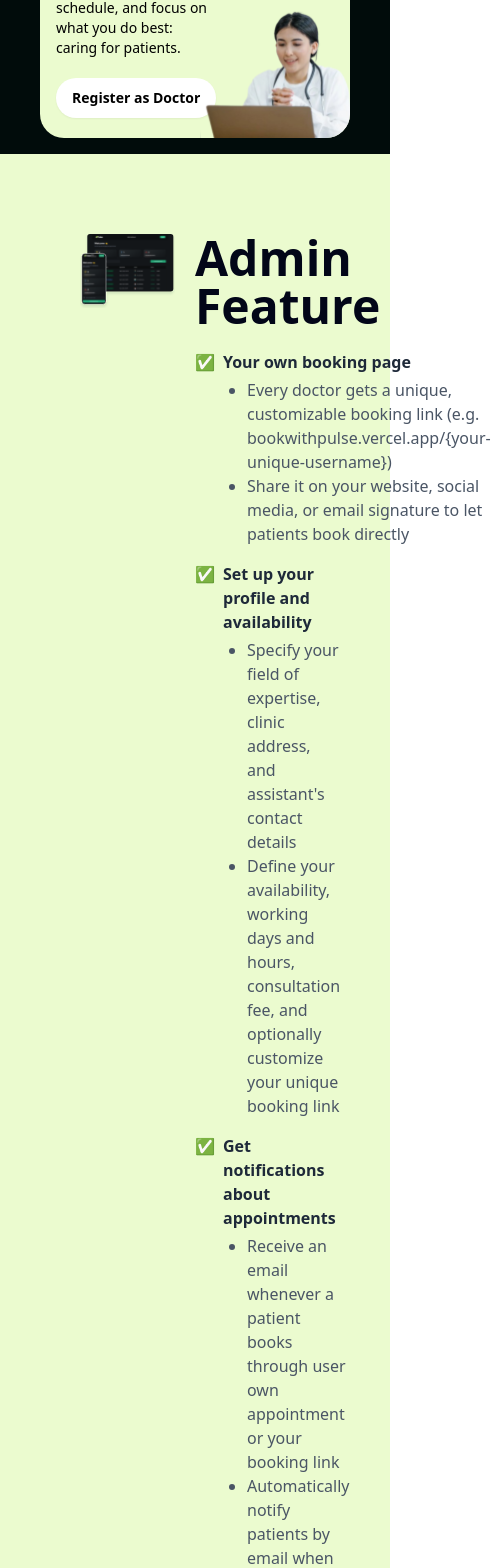
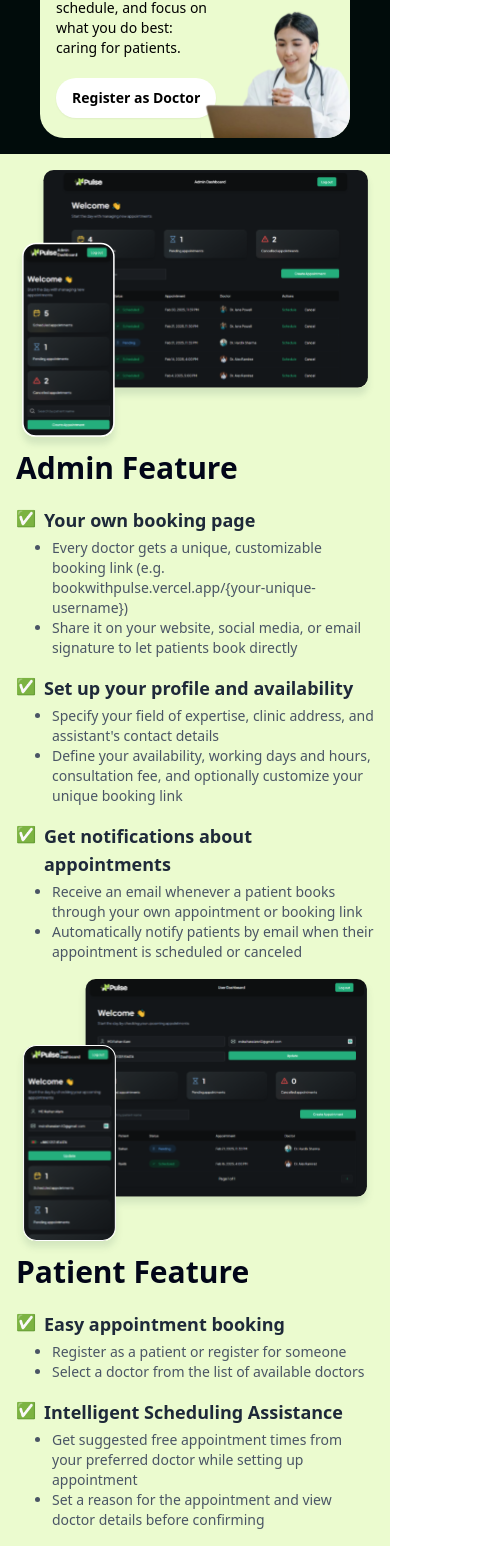
Before and after one commit to Md-Raihan-Alam/pulse-landing, a Next.js app: page / in a window 390 px wide. Shown: the part 1586-3154 px from the top of the page, 491 px wide, since content can reach past the window. Built offline with nearby package versions, Linux system fonts and the light colour scheme.

Commit message:
works and feature done

```diff
--- a/app/page.js
+++ b/app/page.js
@@ -1,7 +1,7 @@
 import About from "@/components/About";
 import Feature from "@/components/Feature";
 import Hero from "@/components/Hero";
-import Works from "@/components/works";
+import Works from "@/components/Works";
 export default function Home() {
   return (
     <>
--- a/components/Feature.js
+++ b/components/Feature.js
@@ -1,9 +1,10 @@
 import Image from "next/image";
+
 const Feature = () => {
   return (
-    <div className="min-h-screen h-fit flex flex-col justify-center items-center p-10 bg-[#EBFBCF]">
-      <div className="w-full h-fit p-10 flex justify-center items-start gap-x-5">
-        <div className="w-1/2 h-fit flex justify-center items-center">
+    <div className="min-h-screen h-fit flex flex-col justify-center items-center p-2 md:p-10 bg-[#EBFBCF]">
+      <div className="w-full h-fit p-2 md:p-10 flex flex-col md:flex-row justify-center items-center md:items-start md:gap-x-5">
+        <div className="w-full md:w-1/2 h-fit flex justify-center items-center">
           <Image
             src="/icons/feature-admin.svg"
             width={500}
@@ -11,21 +12,22 @@ const Feature = () => {
             alt="Admin Feature"
           />
         </div>
-        <div className="w-1/2 h-fit flex flex-col justify-around items-start">
-          <div className="text-5xl font-semibold mb-5">Admin Feature</div>
+        <div className="w-full md:w-1/2 h-fit flex flex-col justify-around items-start">
+          <div className="text-3xl sm:text-4xl md:text-5xl font-semibold mb-5">
+            Admin Feature
+          </div>
           <div className="w-full">
             <ul className="space-y-4">
               <li className="flex items-start gap-2">
                 ✅
                 <div>
-                  <span className="font-semibold text-gray-800">
+                  <span className="font-semibold text-gray-800 text-lg sm:text-xl md:text-2xl">
                     Your own booking page
                   </span>
-                  <ol className="list-disc pl-6 mt-1 text-gray-600">
+                  <ol className="list-disc pl-2 md:pl-6 mt-1 text-gray-600 text-sm sm:text-base md:text-lg">
                     <li>
                       Every doctor gets a unique, customizable booking link
-                      (e.g. bookwithpulse.vercel.app/
-                      {"{your-unique-username}"})
+                      (e.g. bookwithpulse.vercel.app/{"{your-unique-username}"})
                     </li>
                     <li>
                       Share it on your website, social media, or email signature
@@ -37,10 +39,10 @@ const Feature = () => {
               <li className="flex items-start gap-2">
                 ✅
                 <div>
-                  <span className="font-semibold text-gray-800">
+                  <span className="font-semibold text-gray-800 text-lg sm:text-xl md:text-2xl">
                     Set up your profile and availability
                   </span>
-                  <ol className="list-disc pl-6 mt-1 text-gray-600">
+                  <ol className="list-disc pl-2 md:pl-6 mt-1 text-gray-600 text-sm sm:text-base md:text-lg">
                     <li>
                       Specify your field of expertise, clinic address, and
                       assistant's contact details
@@ -56,13 +58,13 @@ const Feature = () => {
               <li className="flex items-start gap-2">
                 ✅
                 <div>
-                  <span className="font-semibold text-gray-800">
+                  <span className="font-semibold text-gray-800 text-lg sm:text-xl md:text-2xl">
                     Get notifications about appointments
                   </span>
-                  <ol className="list-disc pl-6 mt-1 text-gray-600">
+                  <ol className="list-disc pl-2 md:pl-6 mt-1 text-gray-600 text-sm sm:text-base md:text-lg">
                     <li>
-                      Receive an email whenever a patient books through user own
-                      appointment or your booking link
+                      Receive an email whenever a patient books through your own
+                      appointment or booking link
                     </li>
                     <li>
                       Automatically notify patients by email when their
@@ -75,18 +77,20 @@ const Feature = () => {
           </div>
         </div>
       </div>
-      <div className="w-full h-fit p-10 flex justify-center items-start gap-x-5">
-        <div className="w-1/2 h-fit flex flex-col justify-around items-start">
-          <div className="text-5xl font-semibold mb-5">Patient Feature</div>
+      <div className="w-full h-fit p-2 md:p-10 flex flex-col-reverse md:flex-row justify-center items-center md:items-start md:gap-x-5">
+        <div className="w-full md:w-1/2 h-fit flex flex-col justify-around items-start">
+          <div className="text-3xl sm:text-4xl md:text-5xl font-semibold mb-5">
+            Patient Feature
+          </div>
           <div className="w-full">
             <ul className="space-y-4">
               <li className="flex items-start gap-2">
                 ✅
                 <div>
-                  <span className="font-semibold text-gray-800">
+                  <span className="font-semibold text-gray-800 text-lg sm:text-xl md:text-2xl">
                     Easy appointment booking
                   </span>
-                  <ol className="list-disc pl-6 mt-1 text-gray-600">
+                  <ol className="list-disc pl-2 md:pl-6 mt-1 text-gray-600 text-sm sm:text-base md:text-lg">
                     <li>Register as a patient or register for someone</li>
                     <li>Select a doctor from the list of available doctors</li>
                   </ol>
@@ -95,10 +99,10 @@ const Feature = () => {
               <li className="flex items-start gap-2">
                 ✅
                 <div>
-                  <span className="font-semibold text-gray-800">
+                  <span className="font-semibold text-gray-800 text-lg sm:text-xl md:text-2xl">
                     Intelligent Scheduling Assistance
                   </span>
-                  <ol className="list-disc pl-6 mt-1 text-gray-600">
+                  <ol className="list-disc pl-2 md:pl-6 mt-1 text-gray-600 text-sm sm:text-base md:text-lg">
                     <li>
                       Get suggested free appointment times from your preferred
                       doctor while setting up appointment
@@ -113,12 +117,12 @@ const Feature = () => {
             </ul>
           </div>
         </div>
-        <div className="w-1/2 h-fit flex justify-center items-center">
+        <div className="w-full md:w-1/2 h-fit flex justify-center items-center">
           <Image
             src="/icons/feature-patient.svg"
             width={500}
             height={500}
-            alt="Admin Feature"
+            alt="Patient Feature"
           />
         </div>
       </div>
--- a/components/Works.js
+++ b/components/Works.js
@@ -7,12 +7,12 @@ const Works = () => {
 
       <div className="flex flex-col md:flex-row items-stretch justify-center w-full gap-10">
         {/* IMAGE COLUMN */}
-        <div className="relative md:w-1/2 w-full">
+        <div className="w-full md:w-1/2">
           <Image
             src="/images/work-doctor.png"
             alt="Doctor"
-            fill
-            className="object-contain"
+            width={400}
+            height={300}
           />
         </div>
 
```
